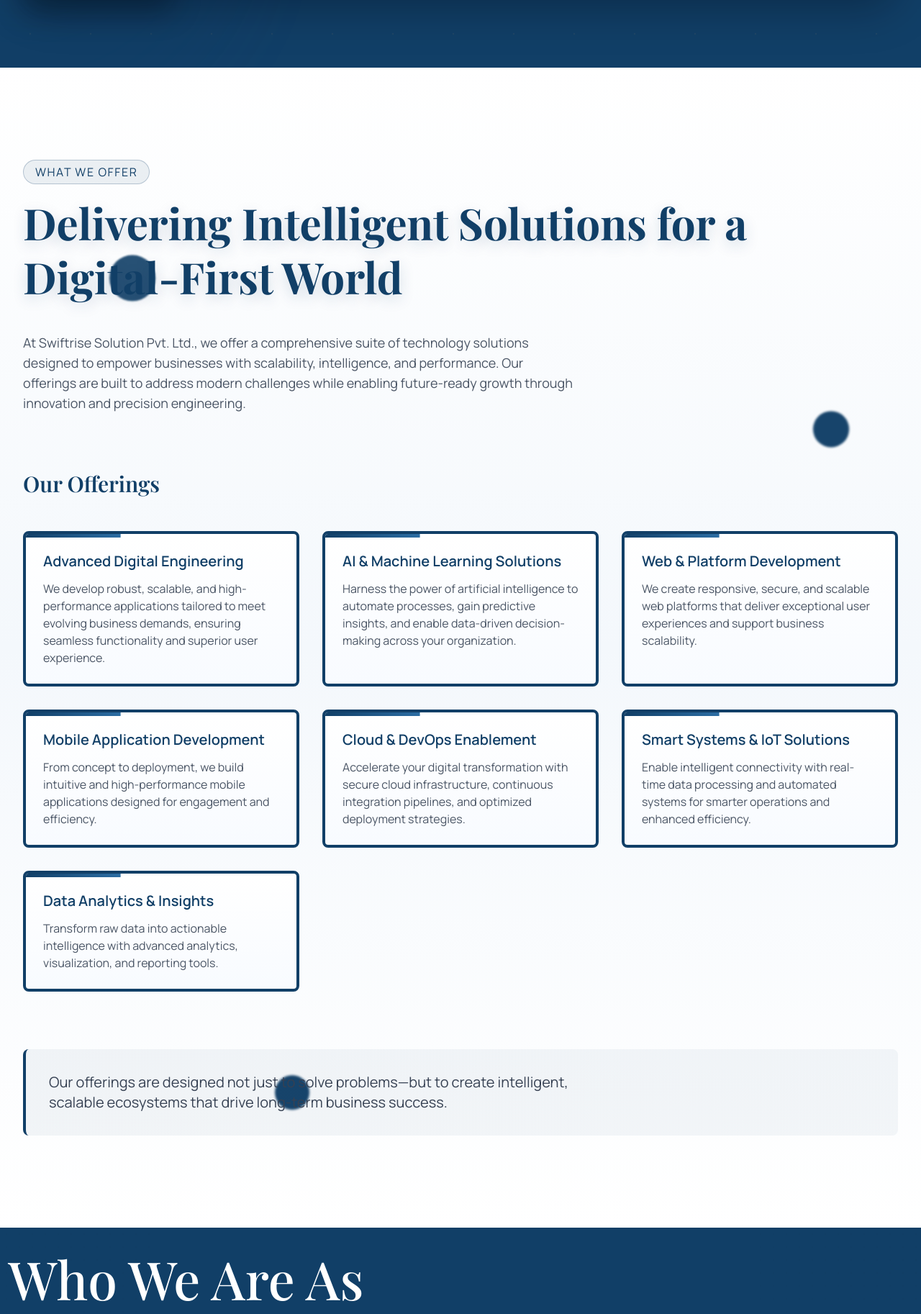
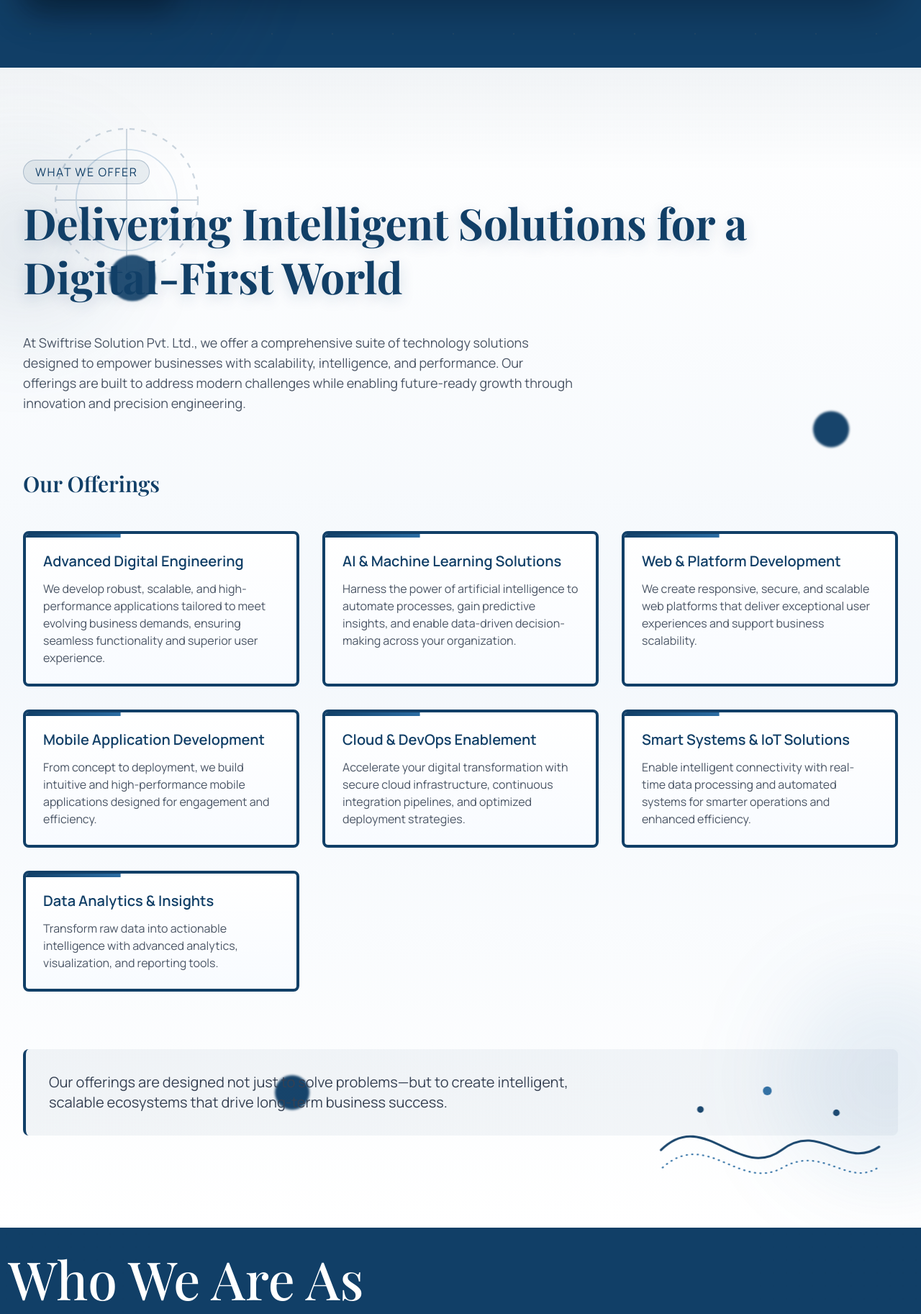
Before and after one commit to aryankumarsingh99/Swiftrise, a Next.js app: page / in a window 1280 px wide. Shown: the part 3195-5021 px from the top of the page at 72% size. Built offline with nearby package versions, Linux system fonts and the light colour scheme; no server answers; a web font is replaced by a local one.

Commit message:
feat(SolutionsSection): add animated SVG backgrounds for enhanced visual appeal

```diff
--- a/components/home/SolutionsSection.tsx
+++ b/components/home/SolutionsSection.tsx
@@ -122,6 +122,59 @@
 
       {/* Animated background */}
       <div className="absolute inset-0 z-0 pointer-events-none">
+        <svg
+          className="absolute inset-0 h-full w-full opacity-40"
+          viewBox="0 0 1200 700"
+          fill="none"
+          xmlns="http://www.w3.org/2000/svg"
+          preserveAspectRatio="none"
+          aria-hidden="true"
+        >
+          <defs>
+            <linearGradient id="techLineGradient" x1="0" y1="0" x2="1" y2="0">
+              <stop offset="0%" stopColor="#113f67" stopOpacity="0.05" />
+              <stop offset="50%" stopColor="#113f67" stopOpacity="0.16" />
+              <stop offset="100%" stopColor="#113f67" stopOpacity="0.05" />
+            </linearGradient>
+          </defs>
+          <path d="M0 150H1200" stroke="url(#techLineGradient)" strokeWidth="2" />
+          <path d="M0 350H1200" stroke="url(#techLineGradient)" strokeWidth="2" />
+
+        </svg>
+
+        <svg
+          className="absolute left-8 top-10 h-72 w-72 opacity-200"
+          viewBox="0 0 320 320"
+          fill="none"
+          xmlns="http://www.w3.org/2000/svg"
+          style={{ animation: "gradPulse 8s ease-in-out infinite" }}
+          aria-hidden="true"
+        >
+          <circle cx="160" cy="160" r="110" stroke="#113f67" strokeOpacity="2.2" strokeWidth="2.5" strokeDasharray="8 10" />
+          <circle cx="160" cy="160" r="78" stroke="#2c6da3" strokeOpacity="2.24" strokeWidth="2" />
+          <path d="M160 50V270" stroke="#113f67" strokeOpacity="2.14" strokeWidth="2" />
+          <path d="M50 160H270" stroke="#113f67" strokeOpacity="2.14" strokeWidth="2" />
+        </svg>
+
+        <svg
+          className="absolute right-4 bottom-6 h-64 w-80 opacity-95"
+          viewBox="0 0 420 280"
+          fill="none"
+          xmlns="http://www.w3.org/2000/svg"
+          style={{ animation: "waveMove 24s linear infinite" }}
+          aria-hidden="true"
+        >
+          <path d="M12 198C90 120 154 255 232 198C302 145 347 235 410 192" stroke="#113f67" strokeOpacity="1.22" strokeWidth="4" strokeLinecap="round" />
+          <path d="M15 230C95 158 156 274 234 230C308 188 352 266 408 230" stroke="#2c6da3" strokeOpacity="1.26" strokeWidth="3" strokeLinecap="round" strokeDasharray="1 9" />
+          <circle cx="84" cy="124" r="6" fill="#113f67" fillOpacity="1.22" />
+          <circle cx="206" cy="90" r="8" fill="#2c6da3" fillOpacity="1.24" />
+          <circle cx="332" cy="130" r="6" fill="#113f67" fillOpacity="1.2" />
+        </svg>
+
+        <div className="absolute inset-x-0 top-0 h-36 bg-linear-to-b from-[#113f67]/6 to-transparent" />
+        <div className="absolute -left-24 top-28 h-64 w-64 rounded-full bg-[#113f67]/10 blur-3xl" />
+        <div className="absolute -right-24 bottom-16 h-72 w-72 rounded-full bg-[#2c6da3]/10 blur-3xl" />
+
         <div style={{
           position: 'absolute',
           left: '12%',
```
